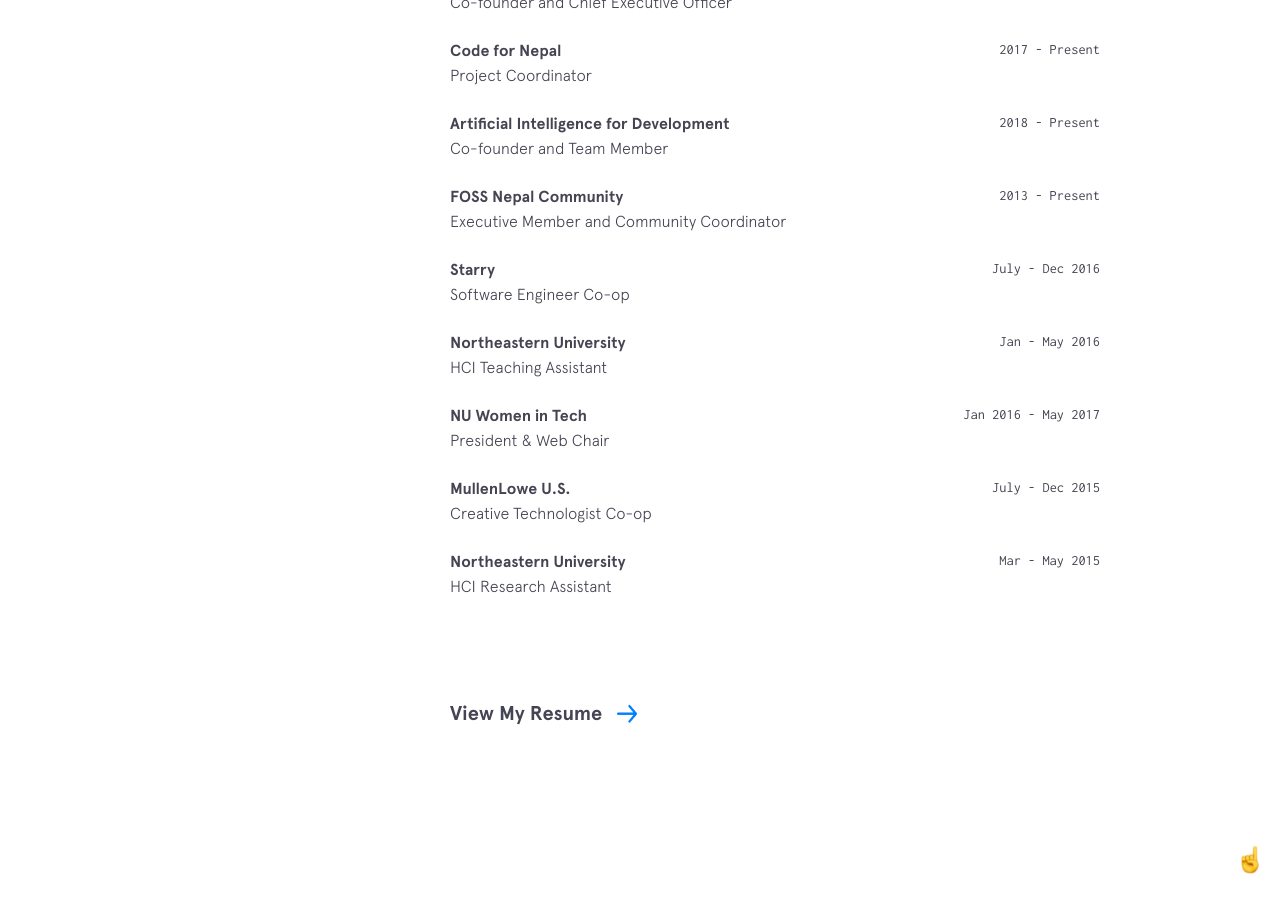
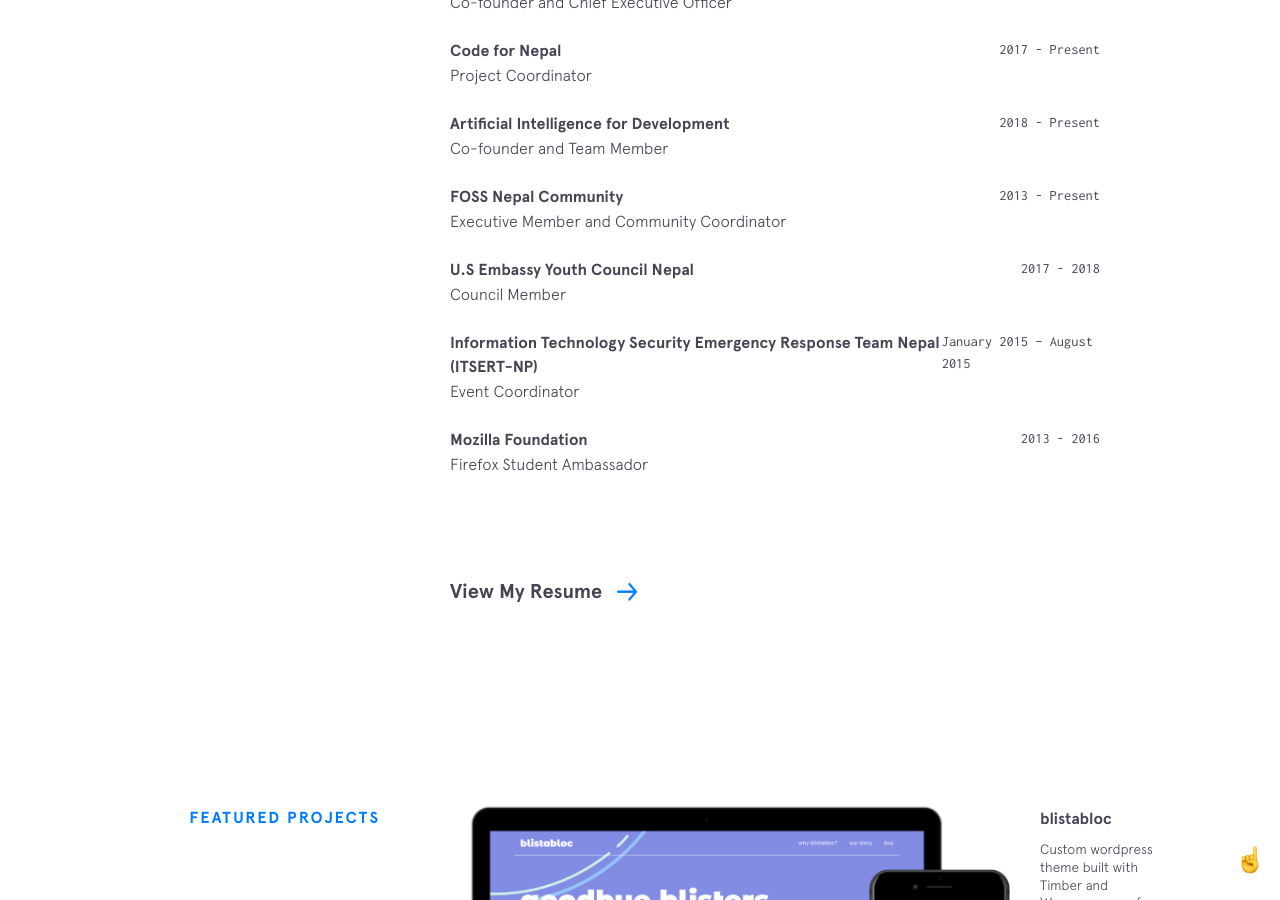
Before and after one commit to nikeshbalami/nikeshbalami.github.io, a Jekyll site: the page built from index.html, in a window 1280 px wide and 900 px high, scrolled down 2049 px. Built offline with Jekyll 4.4.1, drawn with Linux system fonts in a browser that asks for light colours; nearby versions of some CDN libraries.

Commit message:
update experince

```diff
--- a/_data/experience.yml
+++ b/_data/experience.yml
@@ -18,27 +18,17 @@
   time: 2013 - Present
   position: Executive Member and Community Coordinator
 
-- company: Starry
-  url: https://starry.com/
-  time: July - Dec 2016
-  position: Software Engineer Co-op
+- company: U.S Embassy Youth Council Nepal
+  url: http://usyc.weinspirenepal.org/
+  time: 2017 - 2018
+  position: Council Member
 
-- company: Northeastern University
-  url: http://www.ccis.northeastern.edu/
-  time: Jan - May 2016
-  position: HCI Teaching Assistant
+- company: Information Technology Security Emergency Response Team Nepal (ITSERT-NP)
+  url: http://info.itsert-np.org
+  time: January 2015 – August 2015
+  position: Event Coordinator
 
-- company: NU Women in Tech
-  url: http://nuwit.ccs.neu.edu/
-  time: Jan 2016 - May 2017
-  position: President & Web Chair
-
-- company: MullenLowe U.S.
-  url: https://us.mullenlowe.com/
-  time: July - Dec 2015
-  position: Creative Technologist Co-op
-
-- company: Northeastern University
-  url: http://www.ccis.northeastern.edu/
-  time: Mar - May 2015
-  position: HCI Research Assistant
+- company: Mozilla Foundation
+  url: https://www.mozilla.org/en-US/
+  time: 2013 - 2016
+  position: Firefox Student Ambassador
```
